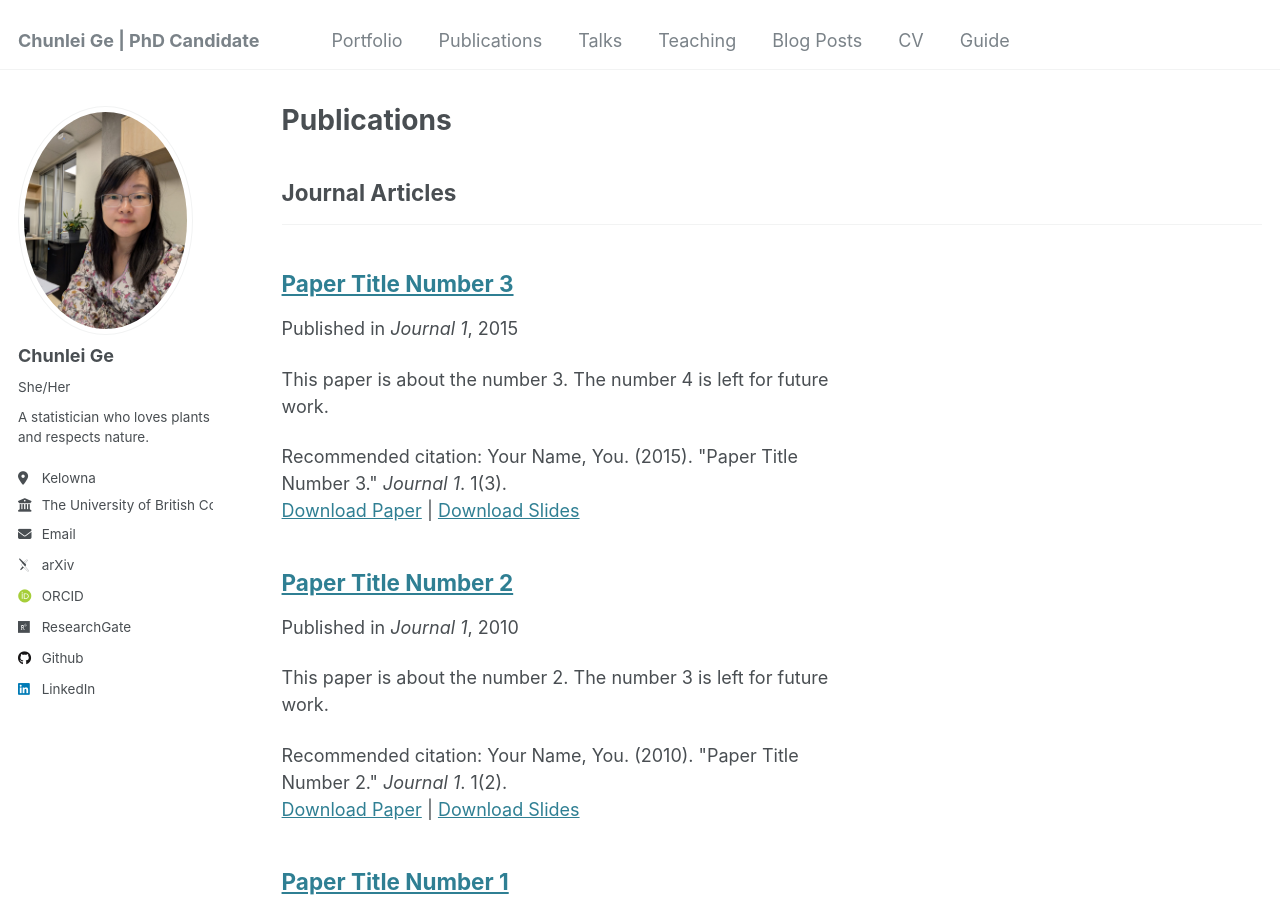
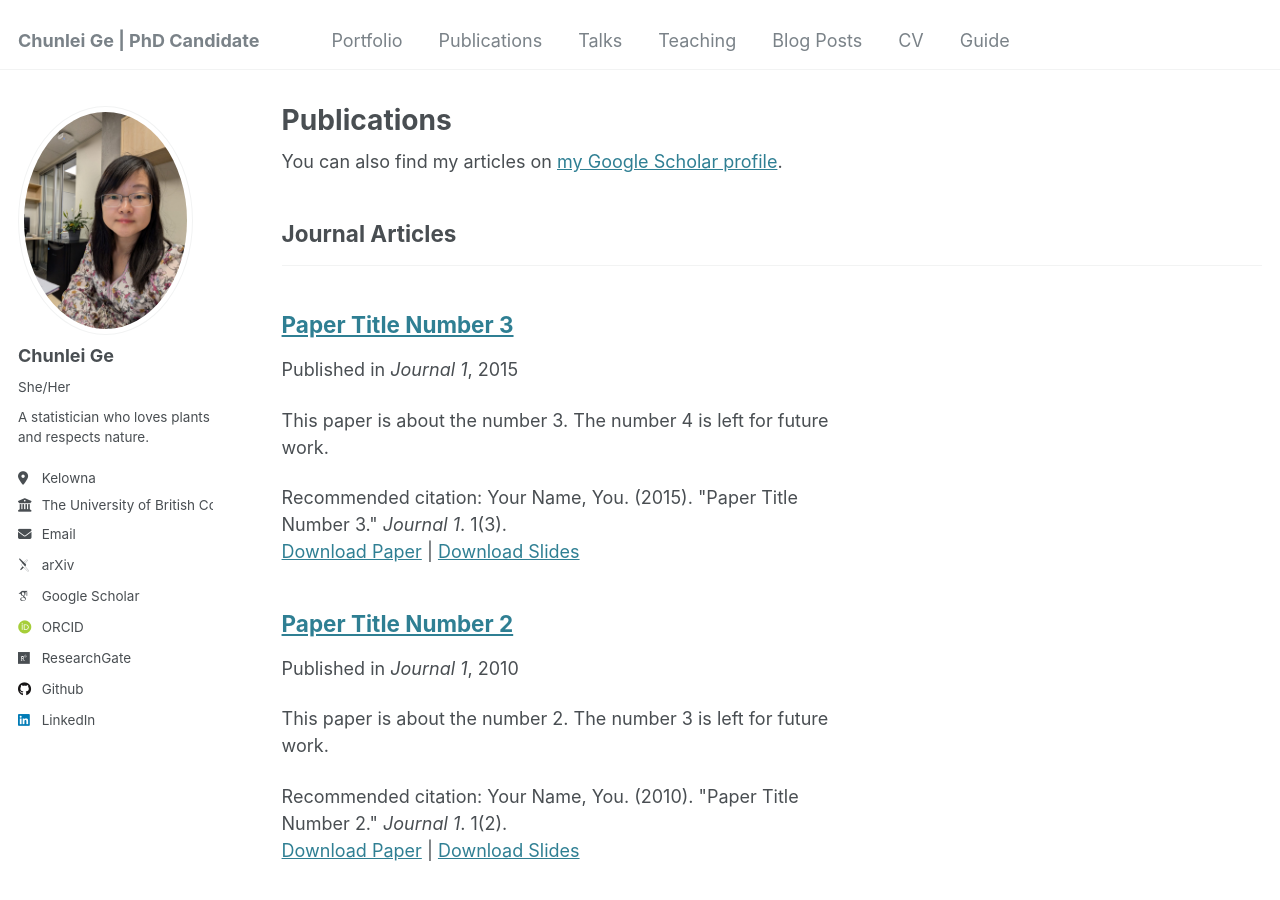
Before and after one commit to chunleige/chunleige.github.io, a Jekyll site: the page built from _pages/publications.html, in a window 1280 px wide and 900 px high. Built offline with Jekyll 4.4.1, drawn with Linux system fonts in a browser that asks for light colours; some web fonts are replaced; part of the change alters nothing that is shown.

Commit message:
Update _config.yml

```diff
--- a/_config.yml
+++ b/_config.yml
@@ -32,7 +32,7 @@ author:
 
   # Academic websites
   arxiv            : "http://arxiv.org/a/ge_c_3"
-  googlescholar    : #"https://scholar.google.com/citations?user=PS_CX0AAAAAJ"
+  googlescholar    : "https://scholar.google.ca/citations?hl=en&user=6I7bWicAAAAJ"
   impactstory      : # URL
   orcid            : "https://orcid.org/0009-0009-4624-6341"
   semantic         : # URL
```
